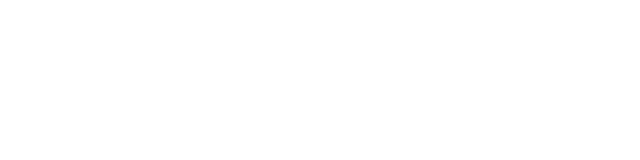
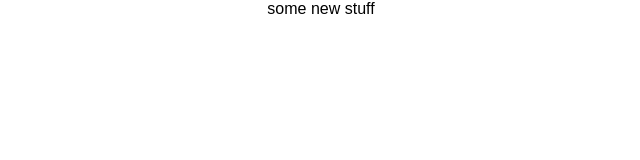
Before and after one commit to Devinbeth/d-and-d-5e, a React (Create React App) app: page / in a window 1280 px wide. Shown: the top 160 px of the page, without its empty margins (319-959 px from the left). Built offline with nearby package versions, Linux system fonts and the light colour scheme.

Commit message:
first commit

```diff
--- a/src/App.js
+++ b/src/App.js
@@ -5,7 +5,7 @@ class App extends Component {
   render() {
     return (
       <div className="App">
-
+        {"some new stuff"}
       </div>
     );
   }
--- a/src/index.js
+++ b/src/index.js
@@ -2,5 +2,6 @@ import React from 'react';
 import ReactDOM from 'react-dom';
 import './index.css';
 import App from './App';
+import axios from "axios";
 
 ReactDOM.render(<App />, document.getElementById('root'));
```
